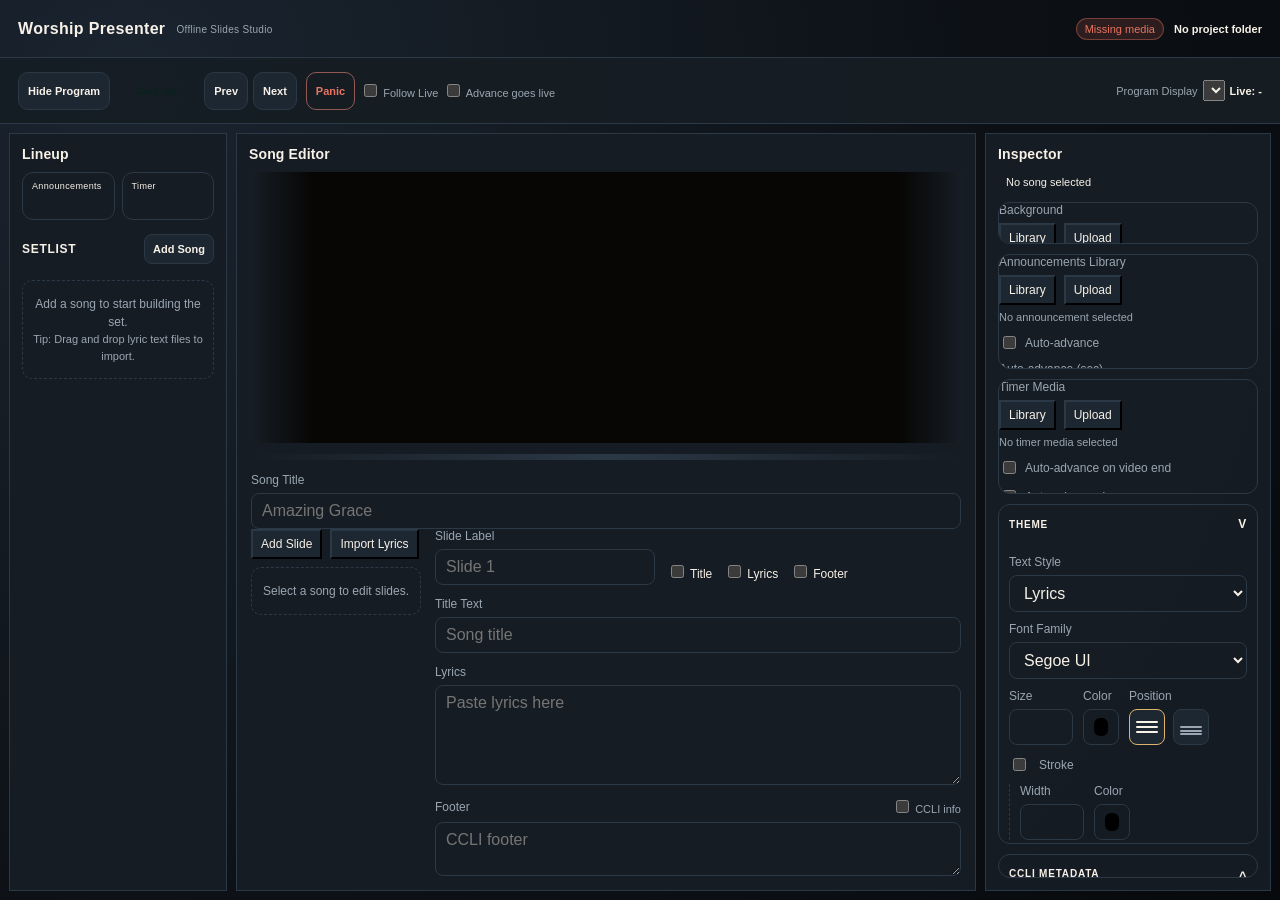
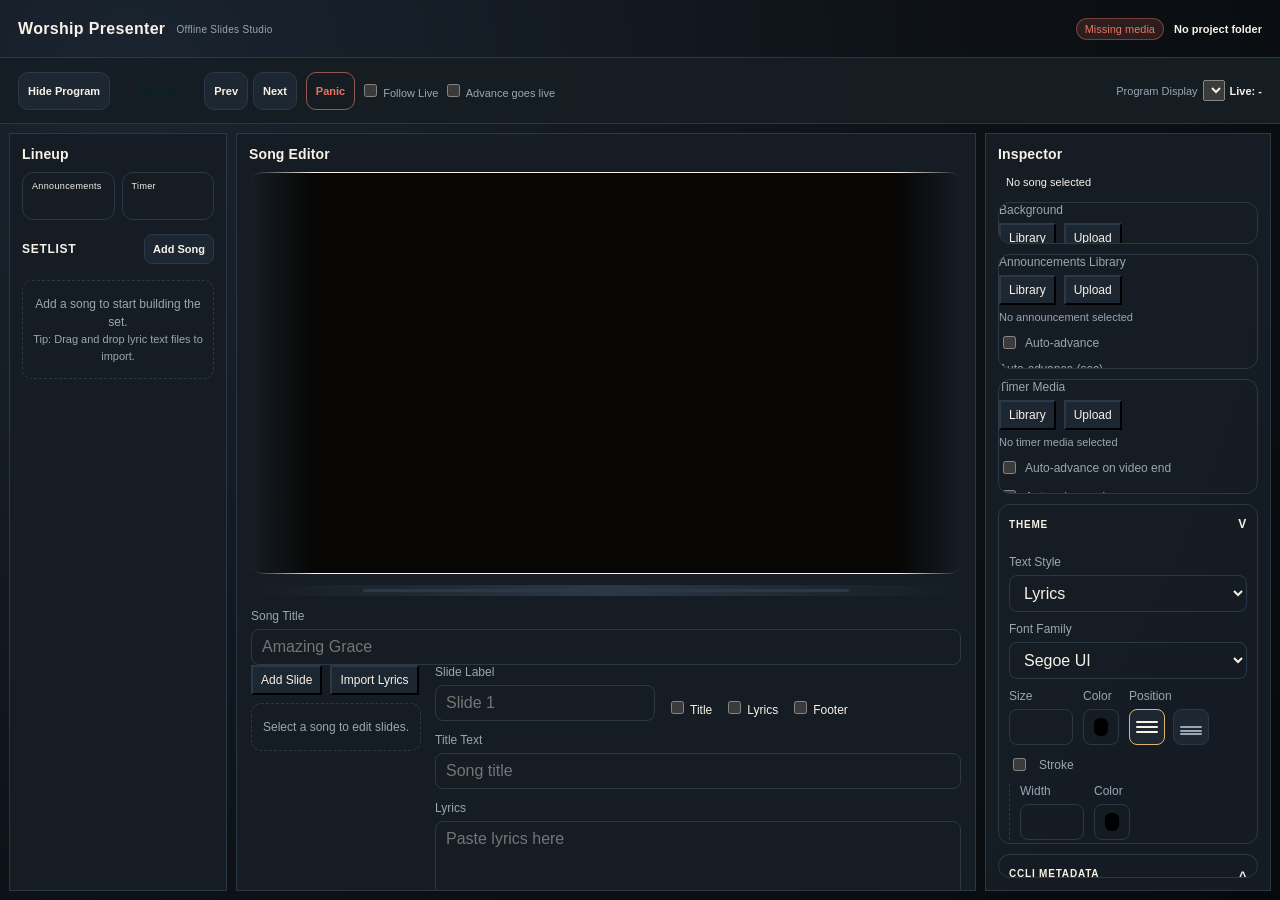

Release v0.1.6

--- a/src/operator.css
+++ b/src/operator.css
@@ -1332,6 +1332,7 @@ body[data-live="true"] .status-pill { color: var(--live); }
 
 .preview-wrap {
   position: relative;
+  flex: 0 0 auto;
   min-height: 140px;
   align-items: center;
   overflow: hidden;
@@ -1366,6 +1367,10 @@ body[data-live="true"] .status-pill { color: var(--live); }
   transition: width 160ms ease, height 160ms ease, opacity 160ms ease;
 }
 
+.preview-wrap.is-resizing .preview-card {
+  transition: none;
+}
+
 .preview-card-adjacent {
   position: absolute;
   z-index: 1;
@@ -1398,11 +1403,33 @@ body[data-live="true"] .status-pill { color: var(--live); }
 }
 
 .panel-splitter {
+  position: relative;
+  z-index: 6;
+  flex: 0 0 11px;
   height: 9px;
   margin: 1px 0;
+  touch-action: none;
+  user-select: none;
+}
+
+.panel-splitter::after {
+  position: absolute;
+  inset: 4px 16%;
+  border-radius: 999px;
+  background: var(--panel-border);
+  content: "";
+  transition: background-color 140ms ease, inset 140ms ease;
+}
+
+.panel-splitter:hover::after,
+.panel-splitter:focus-visible::after,
+.panel-splitter.dragging::after {
+  inset-inline: 10%;
+  background: var(--accent);
 }
 
 .editor-section {
+  flex: 0 0 auto;
   padding: 2px;
 }
 
